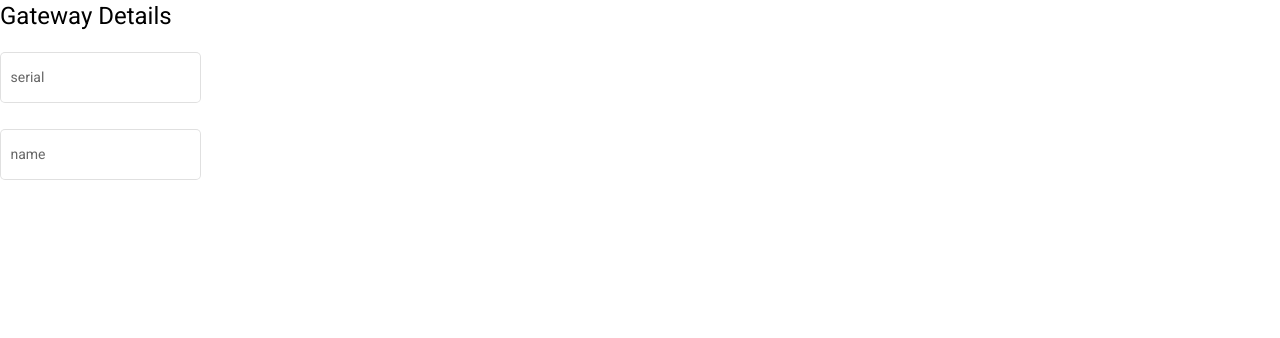
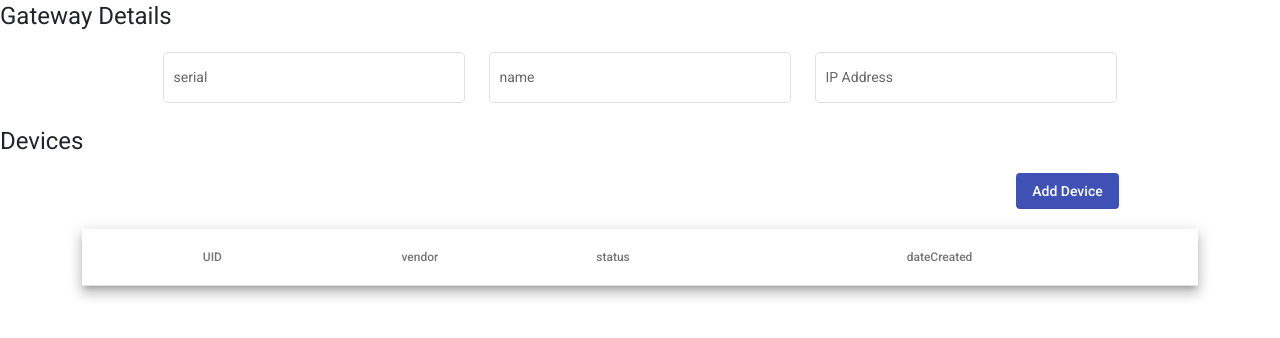
Before and after one commit to ayousry1/gateway-ui, an Angular app: page /details in a window 1280 px wide. Shown: the top 338 px of the page. Built offline with nearby package versions, Linux system fonts and the light colour scheme.

Commit message:
[master]: table done

```diff
--- a/angular.json
+++ b/angular.json
@@ -28,7 +28,8 @@
             ],
             "styles": [
               "./node_modules/@angular/material/prebuilt-themes/indigo-pink.css",
-              "src/styles.css"
+              "src/styles.css",
+              "node_modules/bootstrap/dist/css/bootstrap.min.css"
             ],
             "scripts": []
           },
@@ -96,7 +97,8 @@
             ],
             "styles": [
               "./node_modules/@angular/material/prebuilt-themes/indigo-pink.css",
-              "src/styles.css"
+              "src/styles.css",
+              "node_modules/bootstrap/dist/css/bootstrap.min.css"
             ],
             "scripts": []
           }
--- a/package.json
+++ b/package.json
@@ -20,6 +20,7 @@
     "@angular/platform-browser": "~12.2.0",
     "@angular/platform-browser-dynamic": "~12.2.0",
     "@angular/router": "~12.2.0",
+    "bootstrap": "^5.1.1",
     "rxjs": "~6.6.0",
     "tslib": "^2.3.0",
     "zone.js": "~0.11.4"
--- a/src/app/gateway-details/gateway-details.component.css
+++ b/src/app/gateway-details/gateway-details.component.css
@@ -0,0 +1,8 @@
+table {
+  width: 100%;
+}
+
+mat-header-cell, mat-cell {
+  justify-content: center;
+  text-align: center !important;
+}
--- a/src/app/gateway-details/gateway-details.component.html
+++ b/src/app/gateway-details/gateway-details.component.html
@@ -1,13 +1,62 @@
 <h1>Gateway Details</h1>
-<div class="col-md-3">
-  <mat-form-field appearance="outline">
-    <mat-label>serial</mat-label>
-    <input name="serialNumber" matInput placeholder="Placeholder">
-  </mat-form-field>
+<div class="row justify-content-center">
+  <div class="col-3">
+    <mat-form-field appearance="outline" [style.width.%]="100">
+      <mat-label>serial</mat-label>
+      <input name="serialNumber" style="color: black" matInput placeholder="Placeholder" [value]="gateway.serialNumber"
+             [disabled]="editMode">
+    </mat-form-field>
+  </div>
+
+  <div class="col-3">
+    <mat-form-field appearance="outline" [style.width.%]="100">
+      <mat-label>name</mat-label>
+      <input name="name" style="color: black" matInput placeholder="Placeholder" [value]="gateway.name"
+             [disabled]="editMode">
+    </mat-form-field>
+  </div>
+
+  <div class="col-3">
+    <mat-form-field appearance="outline" [style.width.%]="100">
+      <mat-label>IP Address</mat-label>
+      <input name="ip4Address" style="color: black" matInput placeholder="Placeholder" [value]="gateway.ip4Address"
+             [disabled]="editMode">
+    </mat-form-field>
+  </div>
 </div>
-<div class="col-md-3">
-  <mat-form-field appearance="outline">
-    <mat-label>name</mat-label>
-    <input name="name" matInput placeholder="Placeholder">
-  </mat-form-field>
+
+<h1>Devices</h1>
+
+<div class="container text-center">
+  <div class="row justify-content-end" style="margin-bottom: 20px">
+    <div class="col-3">
+      <button mat-button mat-flat-button color="primary">Add Device</button>
+    </div>
+  </div>
+
+  <table mat-table [dataSource]="gateway.peripheralDevices" class="mat-elevation-z8">
+    <ng-container matColumnDef="UID">
+      <th mat-header-cell *matHeaderCellDef style="text-align: center"> UID</th>
+      <td mat-cell *matCellDef="let element"> {{element.uid}} </td>
+    </ng-container>
+
+    <ng-container matColumnDef="vendor">
+      <th mat-header-cell *matHeaderCellDef style="text-align: center"> vendor</th>
+      <td mat-cell *matCellDef="let element"> {{element.vendor}} </td>
+    </ng-container>
+
+    <ng-container matColumnDef="status">
+      <th mat-header-cell *matHeaderCellDef style="text-align: center"> status</th>
+      <td mat-cell *matCellDef="let element"> {{element.status}} </td>
+    </ng-container>
+
+    <ng-container matColumnDef="dateCreated">
+      <th mat-header-cell *matHeaderCellDef style="text-align: center"> dateCreated</th>
+      <td mat-cell *matCellDef="let element"> {{element.dateCreated}} </td>
+    </ng-container>
+
+    <tr mat-header-row *matHeaderRowDef="displayedColumns"></tr>
+    <tr mat-row *matRowDef="let row; columns: displayedColumns;"></tr>
+  </table>
+
 </div>
--- a/src/app/gateway-details/gateway-details.component.ts
+++ b/src/app/gateway-details/gateway-details.component.ts
@@ -1,5 +1,7 @@
-import { Component, OnInit } from '@angular/core';
+import {Component, OnInit} from '@angular/core';
 import {ActivatedRoute} from "@angular/router";
+import {Gateway} from "../../models/Gateway";
+import {GatewayService} from "../../services/gateway.service";
 
 @Component({
   selector: 'app-gateway-details',
@@ -8,12 +10,28 @@ import {ActivatedRoute} from "@angular/router";
 })
 export class GatewayDetailsComponent implements OnInit {
   serial = '';
+  editMode = false;
+  gateway = new Gateway('', '', '', []);
+  displayedColumns: string[] = ['UID', 'vendor', 'status', 'dateCreated'];
 
-  constructor(private route: ActivatedRoute) { }
+  constructor(private gatewayService: GatewayService, private route: ActivatedRoute) {
+  }
 
   ngOnInit(): void {
     this.route.queryParams.subscribe(params => {
       this.serial = params['serial'];
+
+      if (this.serial && this.serial != '') {
+        this.editMode = true;
+        this.getGatewayDetailsBySerial();
+      }
+    });
+  }
+
+  getGatewayDetailsBySerial() {
+    this.gatewayService.getGatewayDetails(this.serial).subscribe((data: Gateway) => {
+      console.log(data);
+      this.gateway = data;
     });
   }
 
--- a/src/models/Gateway.ts
+++ b/src/models/Gateway.ts
@@ -7,6 +7,7 @@ export class Gateway {
   peripheralDevices: Device[];
 
 
+
   constructor(serialNumber: string, name: string, ip4Address: string, peripheralDevices: Device[]) {
     this.serialNumber = serialNumber;
     this.name = name;
--- a/src/services/gateway.service.ts
+++ b/src/services/gateway.service.ts
@@ -15,4 +15,8 @@ export class GatewayService {
   public getAllGateways() {
     return this.http.get<Gateway[]>(this.REST_API_SERVER);
   }
+
+  public getGatewayDetails(serial: string) {
+    return this.http.get<Gateway>(this.REST_API_SERVER + "/" + serial);
+  }
 }
--- a/src/styles.css
+++ b/src/styles.css
@@ -1,4 +1,5 @@
 /* You can add global styles to this file, and also import other style files */
+@import "~bootstrap/dist/css/bootstrap.css";
 
 html, body { height: 100%; }
 body { margin: 0; font-family: Roboto, "Helvetica Neue", sans-serif; }
```
Also changed, not shown: src/app/app.module.ts (+5 -2 lines), 1 other file (tests, documents, lock files or other folders).
